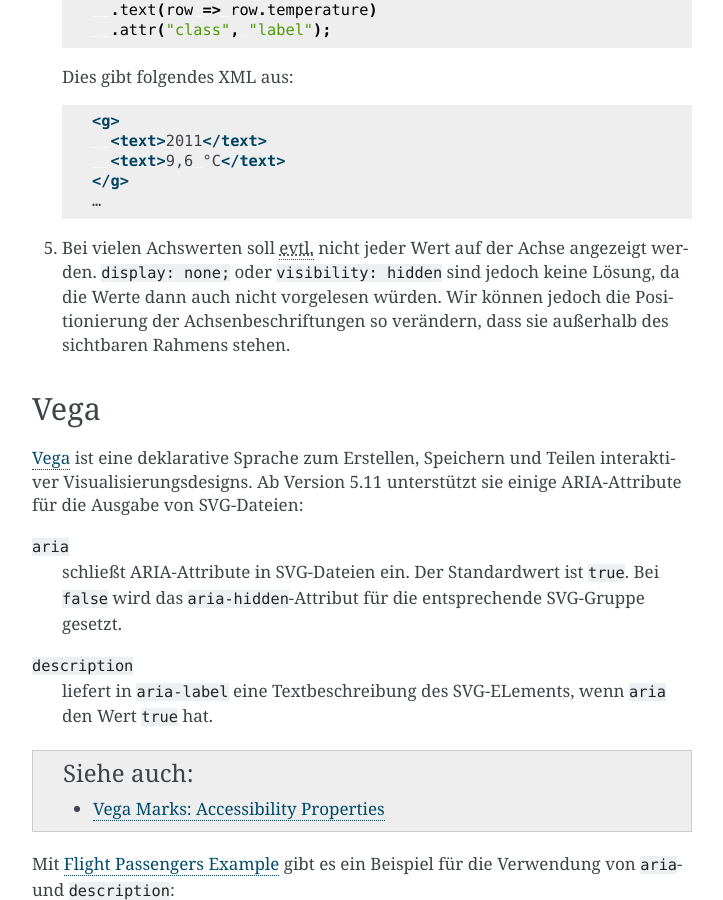
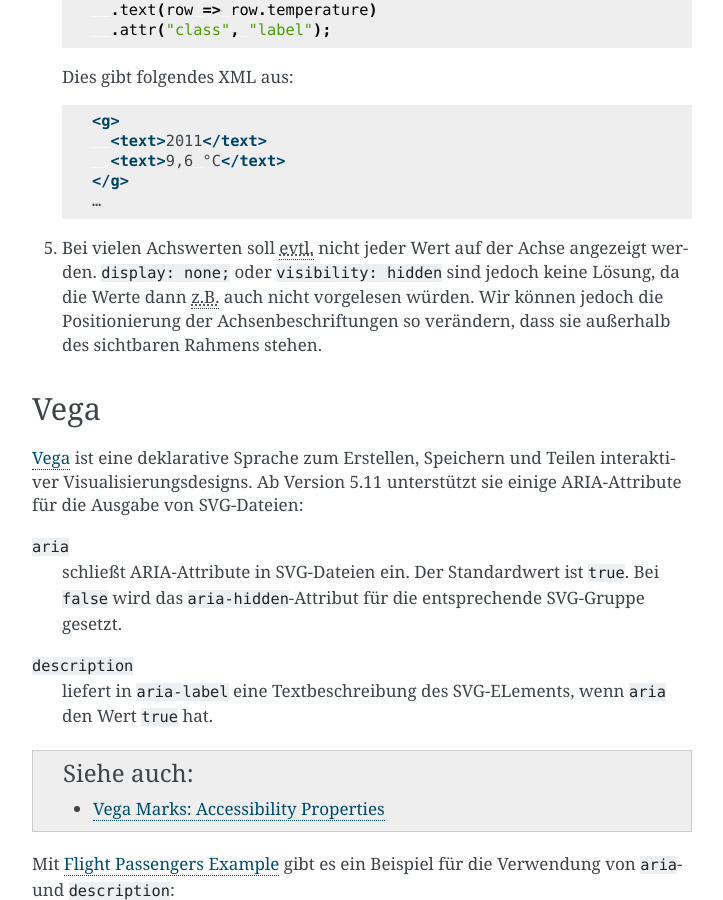
Before and after one commit to cusyio/cusy-design-system, a Sphinx documentation site: the page built from docs/accessibility/dataviz.rst, in a window 1280 px wide and 900 px high, scrolled down 1560 px. Shown: the whole window, without its empty margins (388-1111 px from the left). Built offline with Sphinx 7.4.7, drawn with Linux system fonts in a browser that asks for light colours; some of the changed lines change nothing that is shown.

Commit message:
Make read aloud an example for a11y tools

```diff
--- a/docs/accessibility/dataviz.rst
+++ b/docs/accessibility/dataviz.rst
@@ -97,9 +97,10 @@
 
 #. Bei vielen Achswerten soll :abbr:`evtl. (eventuell)` nicht jeder Wert auf
    der Achse angezeigt werden. ``display: none;`` oder ``visibility: hidden``
-   sind jedoch keine Lösung, da die Werte dann auch nicht vorgelesen würden.
-   Wir können jedoch die Positionierung der Achsenbeschriftungen so verändern,
-   dass sie außerhalb des sichtbaren Rahmens stehen.
+   sind jedoch keine Lösung, da die Werte dann :abbr:`z.B. (zum Beispiel)` auch
+   nicht vorgelesen würden. Wir können jedoch die Positionierung der
+   Achsenbeschriftungen so verändern, dass sie außerhalb des sichtbaren Rahmens
+   stehen.
 
 Vega
 ----
```
